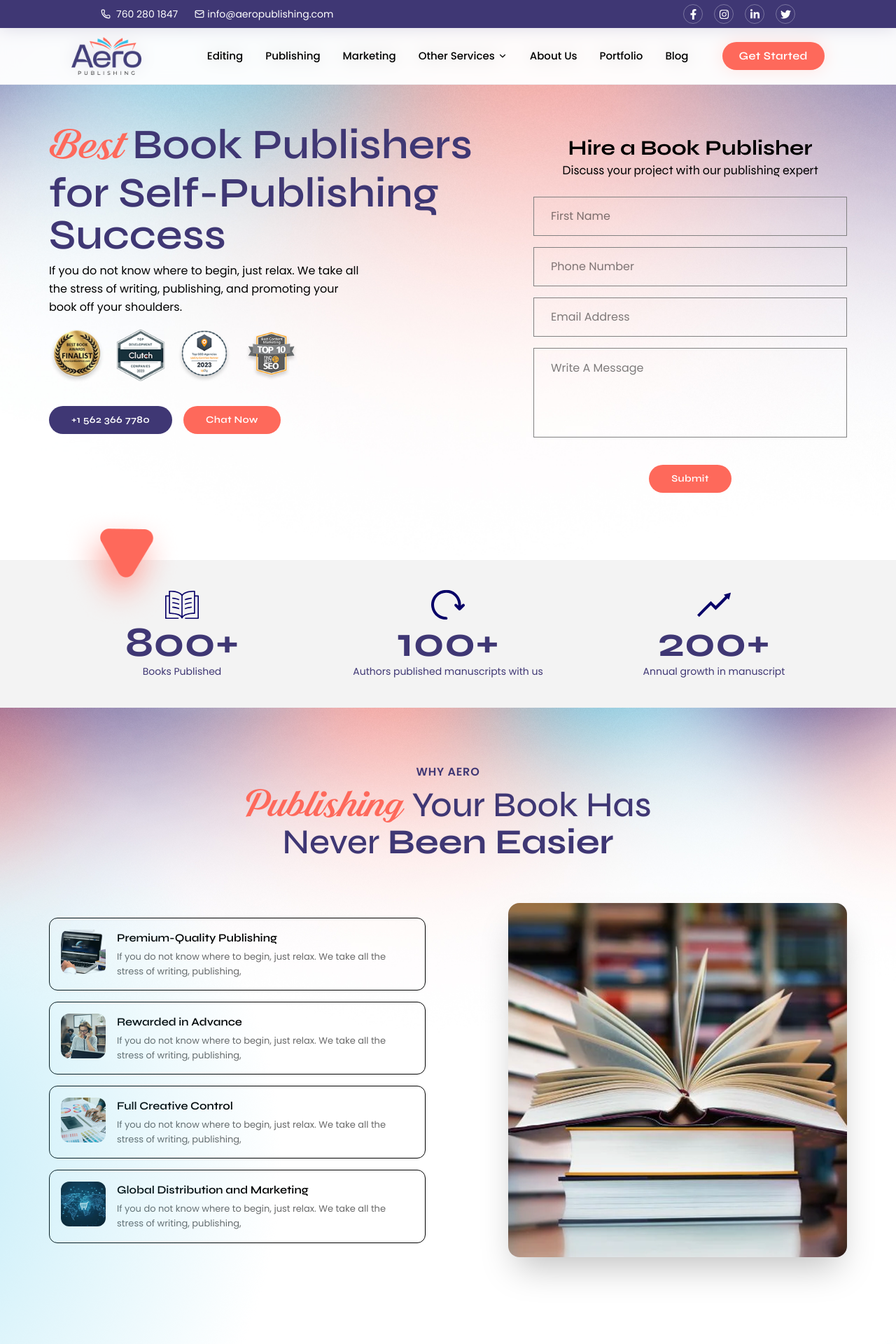
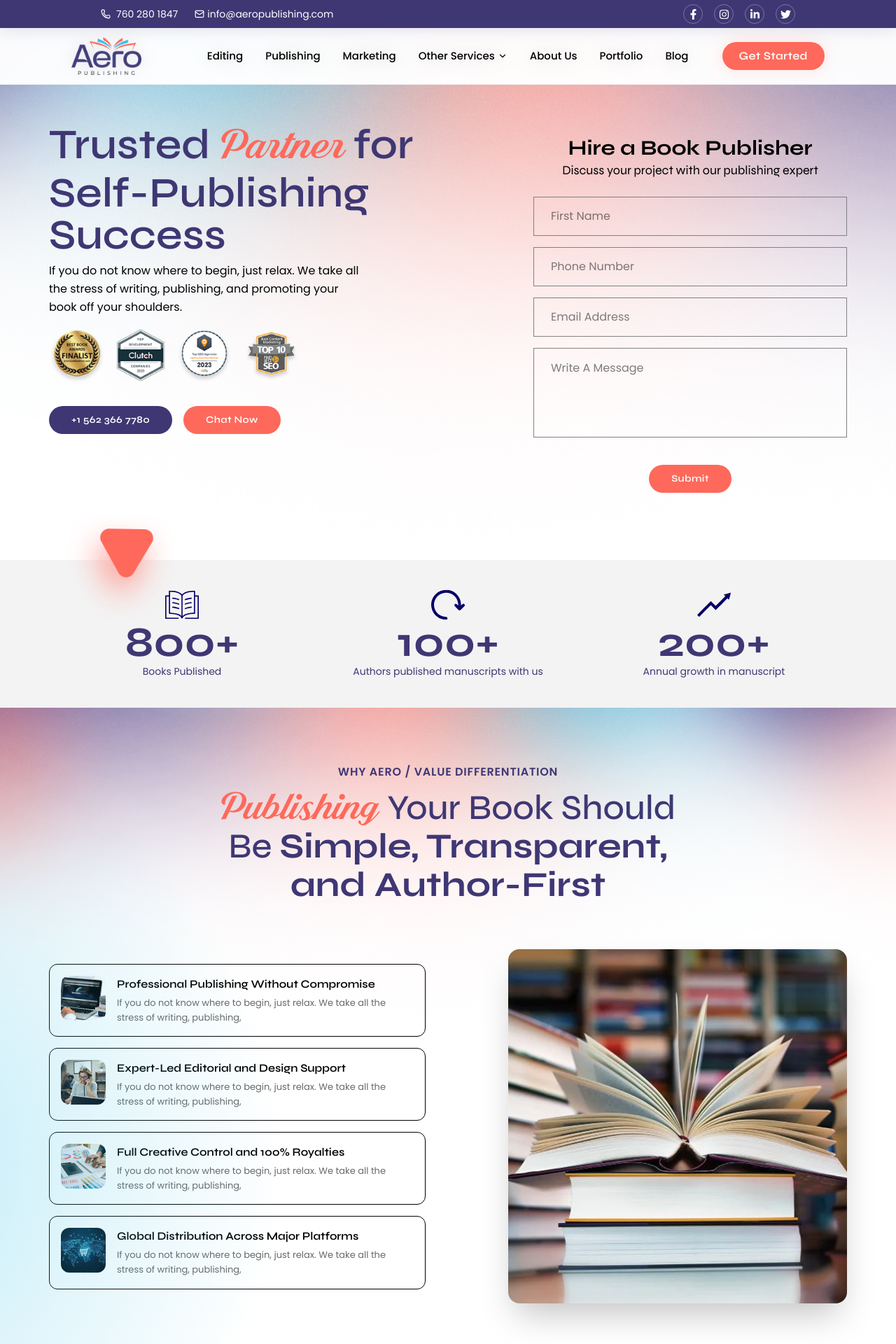
Before and after one commit to Invenzee/aeropublishing, a Next.js app: page / in a window 1280 px wide. Shown: the top 1920 px of the page at 70% size. Built offline with nearby package versions, Linux system fonts and the light colour scheme.

Commit message:
added heading in homepage some section comes from writer

```diff
--- a/src/components/AuthorsShowcaseSection.tsx
+++ b/src/components/AuthorsShowcaseSection.tsx
@@ -126,8 +126,9 @@ export default function AuthorsShowcaseSection() {
             {/* Header */}
             <div className="text-center mb-16 relative z-10 px-6">
                 <h2 className="text-[50px] font-syne font-[400] leading-[1] text-brand-primary max-sm:text-[32px]">
-                    200+ <span className="text-brand-secondary font-shaded font-[400] text-[60px]max-sm:text-[40px]">Authors</span> Have <span className="font-bold">Published</span> Their<br />
-                    <span className="font-bold">Books</span> With Spines
+                    Authors Around the World Trust <br />
+                    <span className="text-brand-secondary font-shaded font-[400] text-[60px]max-sm:text-[40px]"> Aero Publishing </span>
+                    <span className="font-bold">With Their Books</span>
                 </h2>
             </div>
 
--- a/src/components/HeroSection.tsx
+++ b/src/components/HeroSection.tsx
@@ -38,8 +38,8 @@ export default function HeroSection() {
                     className="space-y-2"
                 >
                     <h1 className="text-[60px] font-syne font-semibold leading-[1] text-brand-primary max-sm:text-[40px]">
-                        <span className="font-shaded font-[300] text-brand-secondary mr-3 text-[65px] max-sm:text-[45px]">Best</span>
-                        Book Publishers for Self-Publishing Success
+                        Trusted <span className="font-shaded font-[300] text-brand-secondary mr-3 text-[65px] max-sm:text-[45px]">Partner</span>
+                        for Self-Publishing Success
                     </h1>
 
                     <p className="text-black font-poppins text-md leading-relaxed max-w-md max-sm:text-[14px]">
--- a/src/components/HowWeWorkSection.tsx
+++ b/src/components/HowWeWorkSection.tsx
@@ -13,8 +13,8 @@ export default function HowWeWorkSection() {
     const steps = [
         {
             id: 1,
-            label: "Upload Your Manuscript",
-            title: "Upload Your Manuscript\nWith A Few Clicks",
+            label: "Upload Manuscript",
+            title: "Submit Your Manuscript for Review",
             description: [
                 "Easily upload your manuscript using Spines' user-friendly dashboard. Just fill in a few simple details, like the book title, author's name, and category.",
                 "Instantly receive a copyright certificate for your book."
@@ -23,8 +23,8 @@ export default function HowWeWorkSection() {
         },
         {
             id: 2,
-            label: "Upload Your Manuscript",
-            title: "Choose Your Publishing\nPackage",
+            label: "Editorial & Design",
+            title: "Editing, Design, and Formatting by Publishing Experts",
             description: [
                 "Select from our range of publishing packages tailored to your needs.",
                 "Get access to professional editing, cover design, and formatting services."
@@ -33,8 +33,8 @@ export default function HowWeWorkSection() {
         },
         {
             id: 3,
-            label: "Upload Your Manuscript",
-            title: "Review and Approve\nYour Book",
+            label: "Publishing Setup",
+            title: "ISBN Registration and Platform Setup",
             description: [
                 "Review the final version of your book before publishing.",
                 "Make any last-minute changes or approve for publication."
@@ -43,8 +43,8 @@ export default function HowWeWorkSection() {
         },
         {
             id: 4,
-            label: "Upload Your Manuscript",
-            title: "Publish and Distribute\nWorldwide",
+            label: "Distribution & Launch",
+            title: " Book Launch and Global Availability",
             description: [
                 "Your book goes live on major platforms like Amazon, Barnes & Noble, and more.",
                 "Track your sales and royalties through our dashboard."
@@ -70,10 +70,10 @@ export default function HowWeWorkSection() {
                         How We Work
                     </p>
                     <h2 className="text-[50px] font-syne font-bold leading-[1] max-sm:text-[32px]">
-                        <span className="text-brand-secondary font-shaded font-[300] text-[60px] max-sm:text-[40px]">Publish</span>{" "}
-                        <span className="text-brand-primary font-[500]">with Spines</span>
+                        <span className="text-brand-secondary font-shaded font-[300] text-[60px] max-sm:text-[40px]">How Our Book</span>{" "}
+                        <span className="text-brand-primary font-[500]">Publishing Process Works</span>
                         <br />
-                        <span className="text-brand-primary font-bold">in Just Four Simple Steps</span>
+                        <span className="text-brand-primary font-bold">From Manuscript to Market</span>
                     </h2>
                     <p className="text-sm font-poppins text-brand-gray mt-4 max-w-2xl mx-auto">
                         Spines prophesies, designs, curates, formats, publishes, and starts distributing your book in just a couple of weeks.
@@ -91,7 +91,7 @@ export default function HowWeWorkSection() {
                             <button
                                 key={step.id}
                                 onClick={() => setActiveStep(index)}
-                                className={`px-6 py-3 rounded-lg font-poppins text-sm font-medium transition-all duration-300 max-sm:px-4 max-sm:py-2 max-sm:text-xs cursor-pointer ${activeStep === index
+                                className={`px-6 py-3 w-full rounded-lg font-poppins text-sm font-medium transition-all duration-300 max-sm:px-4 max-sm:py-2 max-sm:text-xs cursor-pointer ${activeStep === index
                                     ? "bg-brand-primary text-white shadow-lg border border-brand-primary"
                                     : "bg-white text-brand-primary border border-brand-primary/20 hover:border-brand-primary/50"
                                     }`}
--- a/src/components/TestimonialsSection.tsx
+++ b/src/components/TestimonialsSection.tsx
@@ -54,11 +54,12 @@ export default function TestimonialsSection() {
                     className="text-center mb-16"
                 >
                     <p className="text-md font-poppins text-brand-primary font-semibold tracking-wider uppercase mb-2">
-                        Did you know
+                        PROBLEM AWARENESS / EDUCATION
                     </p>
                     <h2 className="text-[40px] font-syne font-[500] leading-[1] text-brand-primary max-sm:text-[32px]">
-                        9 Out of 10 Fully <span className="text-brand-secondary text-[50px] font-shaded font-[400] max-sm:text-[40px]">Written</span> Books<br />
-                        Never<span className="font-[700]"> Get Published</span>
+                        Why Most Books
+                        <span className="text-brand-secondary text-[50px] font-shaded font-[400] max-sm:text-[40px]"> Never Reach</span><br />
+                        <span className="font-[700]"> Readers And How We Change That</span>
                     </h2>
                 </motion.div>
 
--- a/src/components/WhyAeroSection.tsx
+++ b/src/components/WhyAeroSection.tsx
@@ -11,22 +11,22 @@ export default function WhyAeroSection() {
     const features = [
         {
             icon: "/feature-icon-1.png",
-            title: "Premium-Quality Publishing",
+            title: "Professional Publishing Without Compromise",
             description: "If you do not know where to begin, just relax. We take all the stress of writing, publishing,"
         },
         {
             icon: "/feature-icon-2.png",
-            title: "Rewarded in Advance",
+            title: "Expert-Led Editorial and Design Support",
             description: "If you do not know where to begin, just relax. We take all the stress of writing, publishing,"
         },
         {
             icon: "/feature-icon-3.png",
-            title: "Full Creative Control",
+            title: "Full Creative Control and 100% Royalties",
             description: "If you do not know where to begin, just relax. We take all the stress of writing, publishing,"
         },
         {
             icon: "/feature-icon-4.png",
-            title: "Global Distribution and Marketing",
+            title: "Global Distribution Across Major Platforms",
             description: "If you do not know where to begin, just relax. We take all the stress of writing, publishing,"
         }
     ];
@@ -47,12 +47,12 @@ export default function WhyAeroSection() {
                     className="space-y-3 flex flex-col items-center mb-16"
                 >
                     <p className="text-md font-poppins text-brand-primary font-semibold tracking-wider uppercase">
-                        WHY AERO
+                        WHY AERO / VALUE DIFFERENTIATION
                     </p>
-                    <h2 className="text-[50px] text-center font-syne font-bold leading-[.9] max-sm:text-[32px] max-w-2xl">
-                        <span className="text-brand-secondary font-shaded font-[300] text-[60px] max-sm:text-[40px]">Publishing</span>{" "}
-                        <span className="text-brand-primary font-[500]">Your Book Has Never </span>
-                        <span className="text-brand-primary">Been Easier</span>
+                    <h2 className="text-[50px] text-center font-syne font-bold leading-[1.1] max-sm:text-[32px] max-w-2xl">
+                        <span className="text-brand-secondary font-shaded font-[300] text-[60px] max-sm:text-[40px] leading-[.8]">Publishing</span>{" "}
+                        <span className="text-brand-primary font-[500]">Your Book Should Be </span>
+                        <span className="text-brand-primary">Simple, Transparent, and Author-First</span>
                     </h2>
                 </motion.div>
                 <div className="grid grid-cols-2 gap-16 items-center max-lg:grid-cols-1 max-lg:gap-12">
--- a/src/components/WhyChooseUsSection.tsx
+++ b/src/components/WhyChooseUsSection.tsx
@@ -66,7 +66,7 @@ export default function WhyChooseUsSection() {
                         <span className="font-[400]">Why</span> Choose <span className="text-brand-secondary font-shaded font-[400]">Us?</span>
                     </h2>
                     <p className="text-md font-poppins text-brand-primary font-medium">
-                        We measure success by your book's impact, not just our profit
+                        Why Authors Choose Aero Publishing Over Generic Publishing Platforms
                     </p>
                 </motion.div>
 
```
